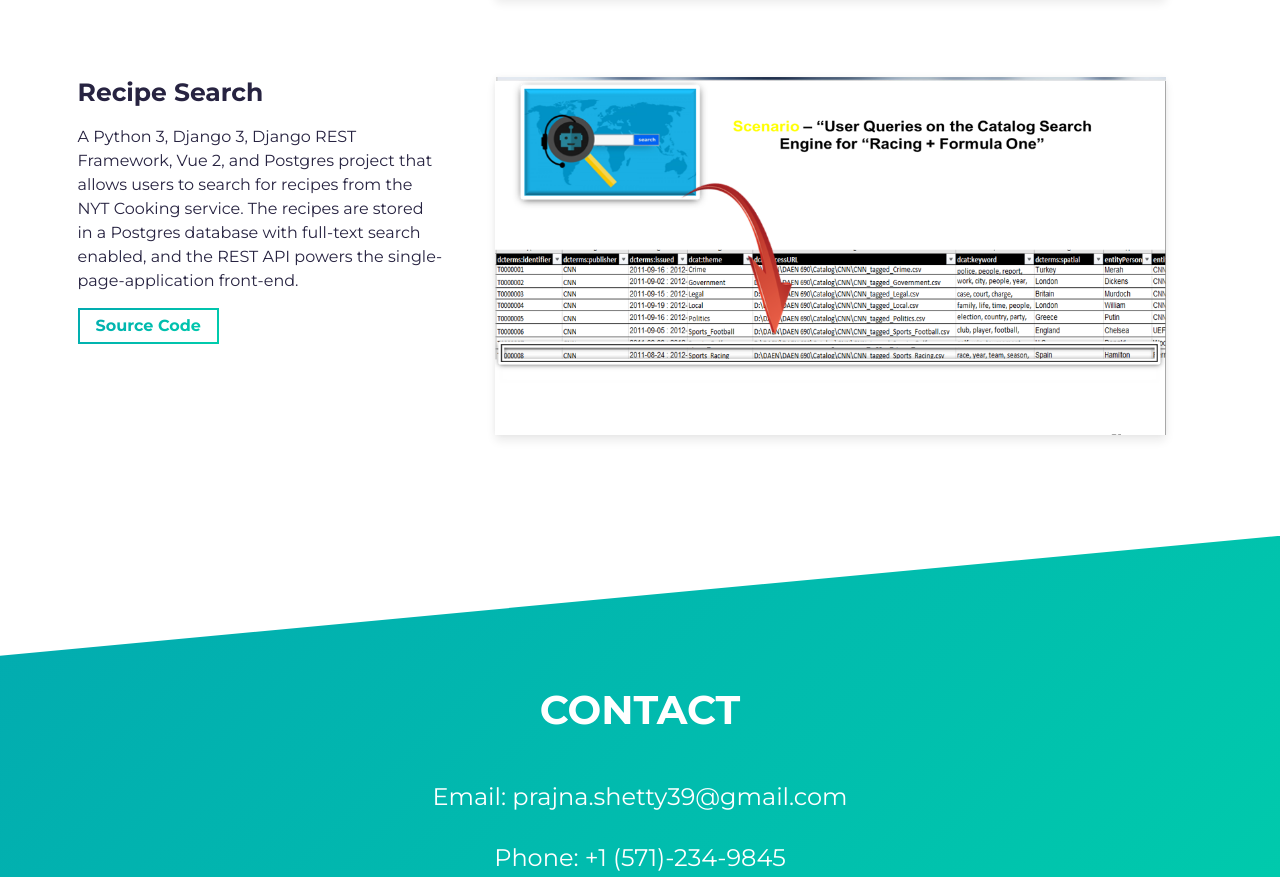
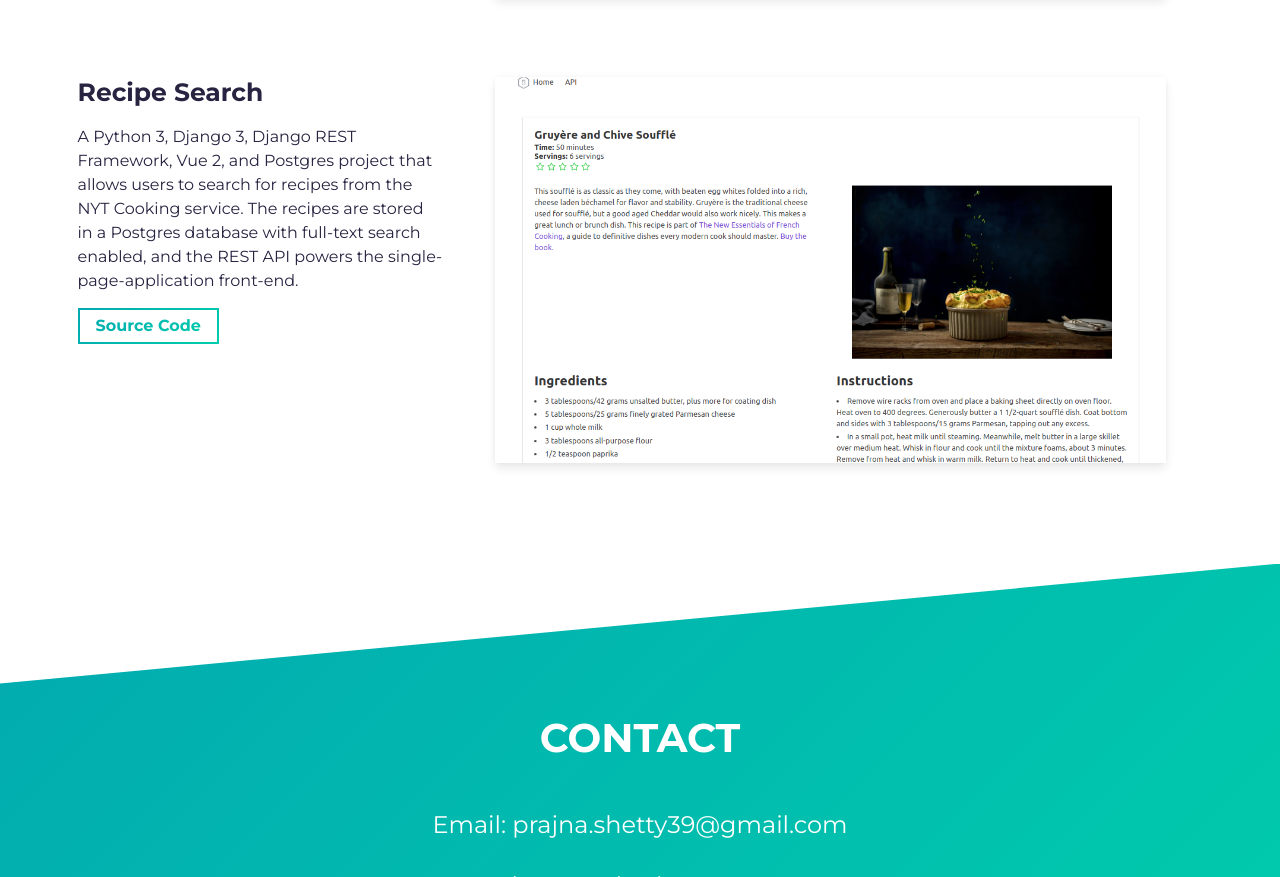
Before and after one commit to psjprajna/Portfolio, a website built with Parcel: page src/index.html in a window 1280 px wide. Shown: the part 2379-3256 px from the top of the page. Built offline with nearby package versions, Linux system fonts and the light colour scheme.

Commit message:
Update index.html

```diff
--- a/src/index.html
+++ b/src/index.html
@@ -233,7 +233,7 @@
                     <img
                       alt="Project Image"
                       class="img-fluid"
-                      src="assets/data.png"
+                      src="assets/result.png"
                     />
                   </div>
                 </a>
```
